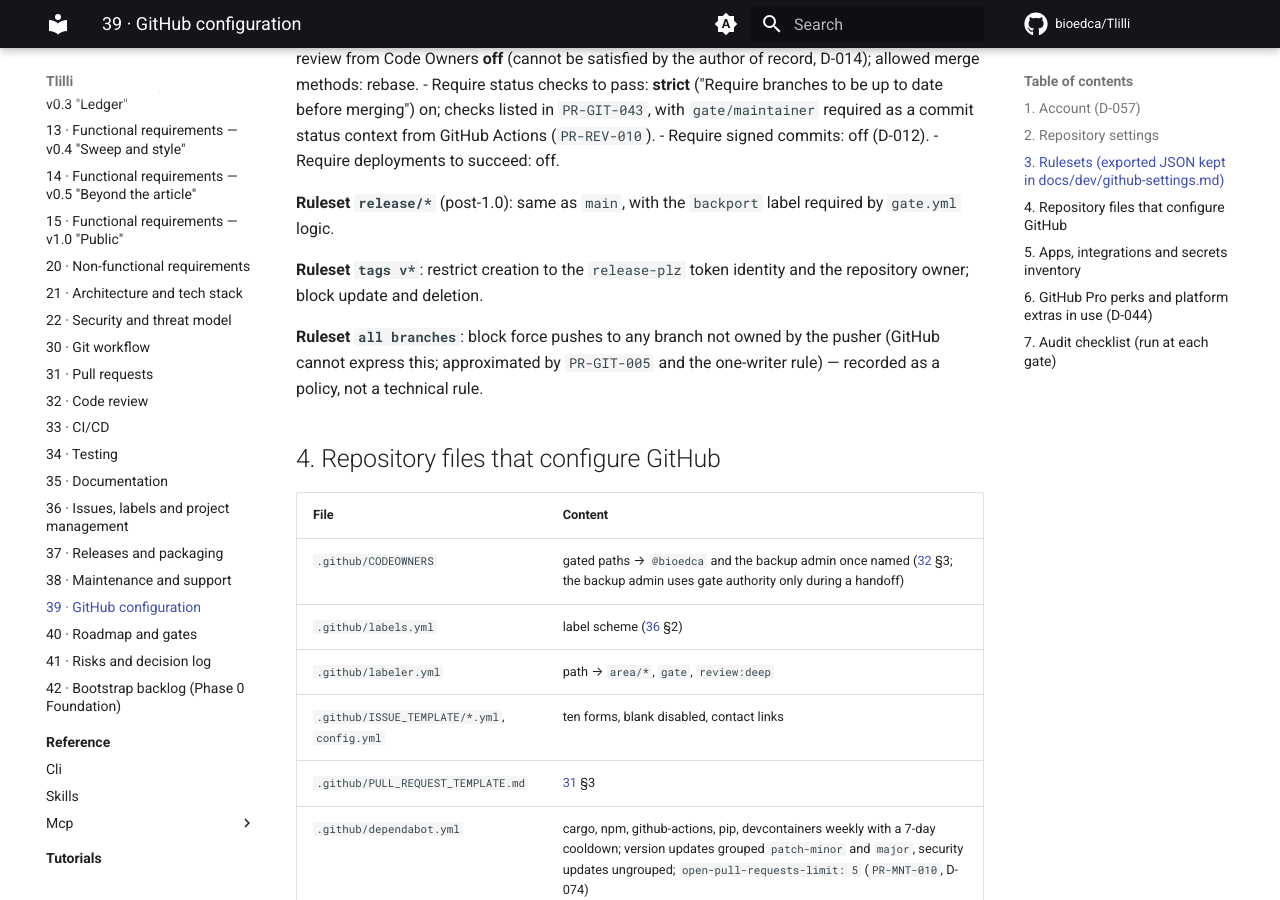
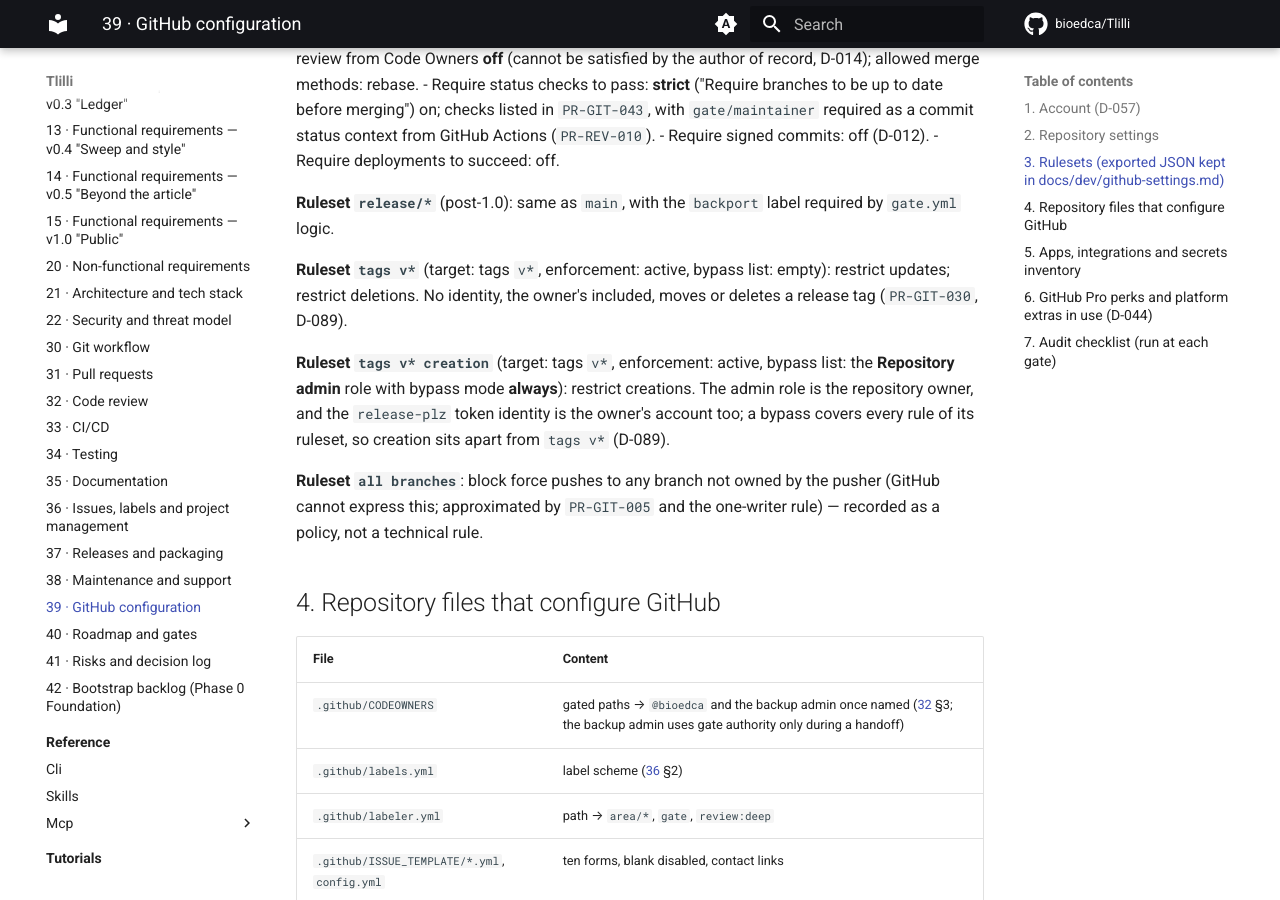
Before and after one commit to bioedca/Tlilli, an MkDocs documentation site: the page built from docs/prd/39-github-configuration.md, in a window 1280 px wide and 900 px high, scrolled down 2278 px. Built offline with MkDocs 1.6.1 and Material for MkDocs 9.7.7, drawn with Linux system fonts in a browser that asks for light colours; comment, search, counter and statistics services are not loaded; some of the changed text lies outside the part shown.

Commit message:
docs(prd): split the tag ruleset into update and creation rules
The release token and the repository owner are one admin account, so
letting them create v* tags takes a Repository admin bypass, and a
bypass covers every rule of its ruleset. One ruleset would have let the
owner move or delete release tags. D-089 splits it: `tags v*` restricts
updates and deletions with no bypass, `tags v* creation` restricts
creation with the admin role as bypass. PRD 39 §3 and §7, PRD 33 §1 and
PRD 42 task 27 follow.

Refs: #35, PR-GIT-030, PR-REL-006, D-089
Signed-off-by: bioedca <131809205+bioedca@users.noreply.github.com>

```diff
--- a/docs/prd/39-github-configuration.md
+++ b/docs/prd/39-github-configuration.md
@@ -45,7 +45,9 @@ Everything the project relies on in GitHub, as a checklist that can be audited.
 
 **Ruleset `release/*`** (post-1.0): same as `main`, with the `backport` label required by `gate.yml` logic.
 
-**Ruleset `tags v*`**: restrict creation to the `release-plz` token identity and the repository owner; block update and deletion.
+**Ruleset `tags v*`** (target: tags `v*`, enforcement: active, bypass list: empty): restrict updates; restrict deletions. No identity, the owner's included, moves or deletes a release tag (`PR-GIT-030`, D-089).
+
+**Ruleset `tags v* creation`** (target: tags `v*`, enforcement: active, bypass list: the **Repository admin** role with bypass mode **always**): restrict creations. The admin role is the repository owner, and the `release-plz` token identity is the owner's account too; a bypass covers every rule of its ruleset, so creation sits apart from `tags v*` (D-089).
 
 **Ruleset `all branches`**: block force pushes to any branch not owned by the pusher (GitHub cannot express this; approximated by `PR-GIT-005` and the one-writer rule) — recorded as a policy, not a technical rule.
 
@@ -112,7 +114,7 @@ Environment `release`: required reviewers bioedca and the backup admin once name
 
 ## 7. Audit checklist (run at each gate)
 
-- Ruleset `main` matches §3 (export JSON, diff against `docs/dev/github-settings.md`).
+- Rulesets `main`, `tags v*` and `tags v* creation` match §3 (export JSON with the command in `docs/dev/github-settings.md` §8, diff against that page).
 - Required checks list equals `PR-GIT-043`.
 - Apps installed equal §5; permissions unchanged; automatic reviews off in Codex and CodeRabbit.
 - Secrets: all in `release` environment; expiry dates > 90 days away.
```
Also changed, not shown: docs/prd/33-ci-cd.md (+1 -1 lines), docs/prd/41-risks-and-decision-log.md (+1 -0 lines), docs/prd/42-bootstrap-backlog.md (+1 -1 lines).
